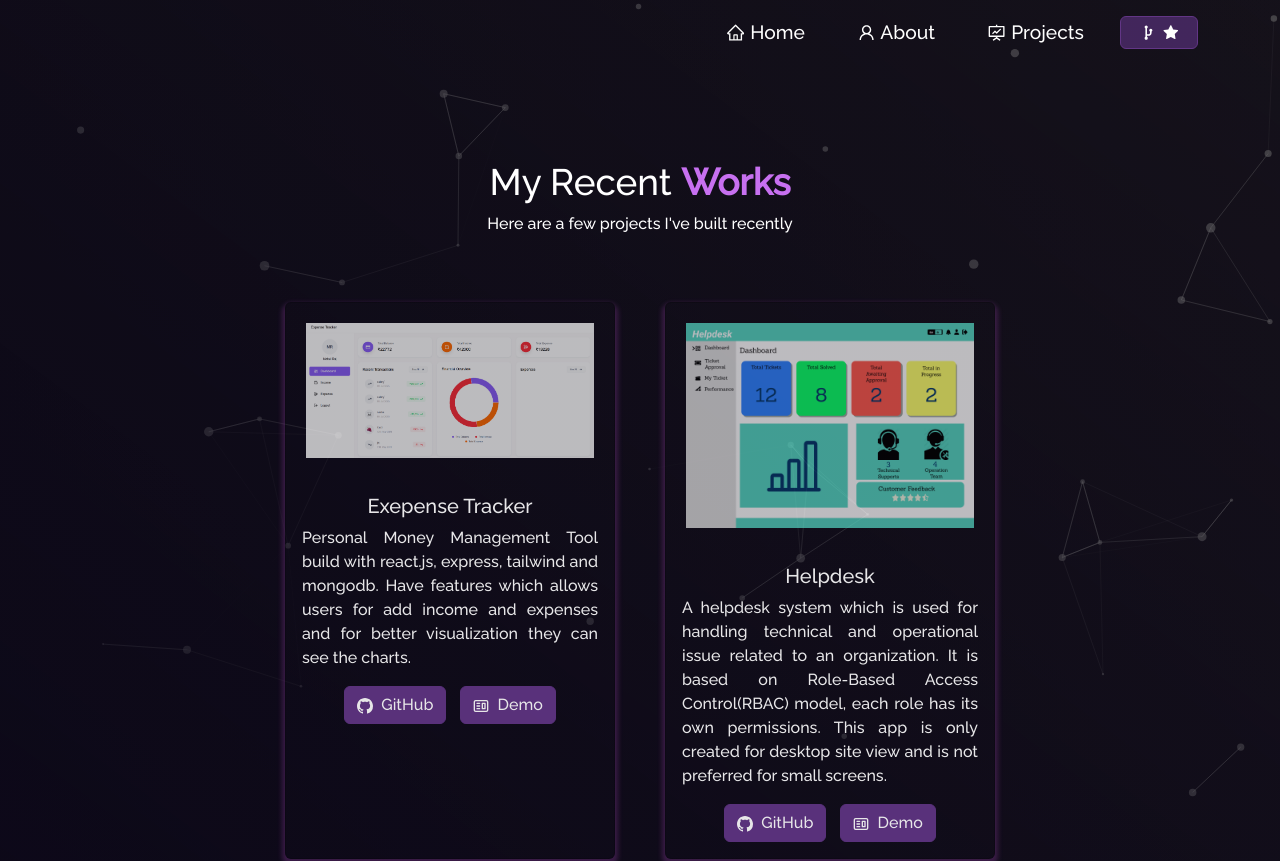
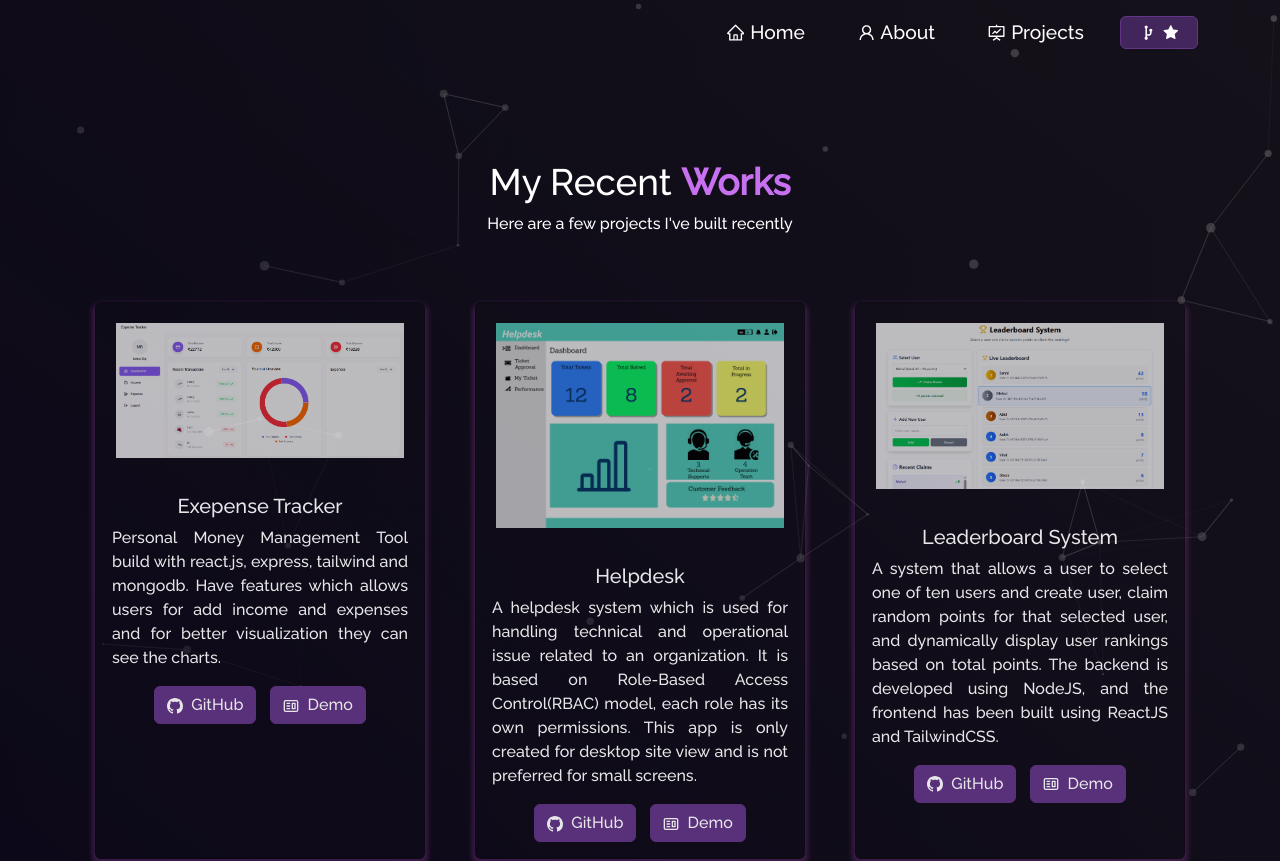
Before and after one commit to mehulraj11/portfolio, a React (Vite) app: page /project in a window 1280 px wide. Shown: the top 861 px of the page. Built offline with nearby package versions, Linux system fonts and the light colour scheme.

Commit message:
leaderboard project added

```diff
--- a/src/components/Projects/Projects.jsx
+++ b/src/components/Projects/Projects.jsx
@@ -3,6 +3,7 @@ import ProjectCard from "./ProjectCards";
 import Particle from "../Particle";
 import expense_tracker from "../../assets/Projects/expense_tracker.png";
 import helpdesk from "../../assets/Projects/helpdesk.png";
+import leaderboard from "../../assets/Projects/leaderboard.PNG";
 
 function Projects() {
   return (
@@ -36,6 +37,17 @@ function Projects() {
               demoLink="https://weanalyz-helpdesk-frontend.onrender.com/"
             />
           </Col>
+          <Col md={4} className="project-card">
+            <ProjectCard
+              imgPath={leaderboard}
+              isBlog={false}
+              title="Leaderboard System"
+              description="A system that allows a user to select one of ten users and create user, claim random points for that
+              selected user, and dynamically display user rankings based on total points. The backend is developed using NodeJS, and the frontend has been built using ReactJS and TailwindCSS."
+              ghLink="https://github.com/mehulraj11/leaderboard3w/tree/master"
+              demoLink="https://leaderboard-mhvats.onrender.com/"
+            />
+          </Col>
         </Row>
       </Container>
     </Container>
```
Also changed, not shown: src/assets/Projects/leaderboard.PNG (added).
